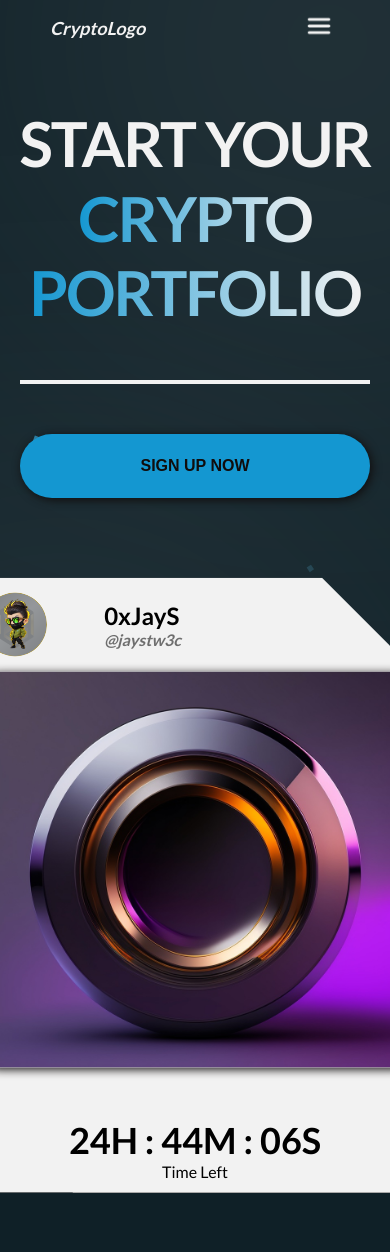
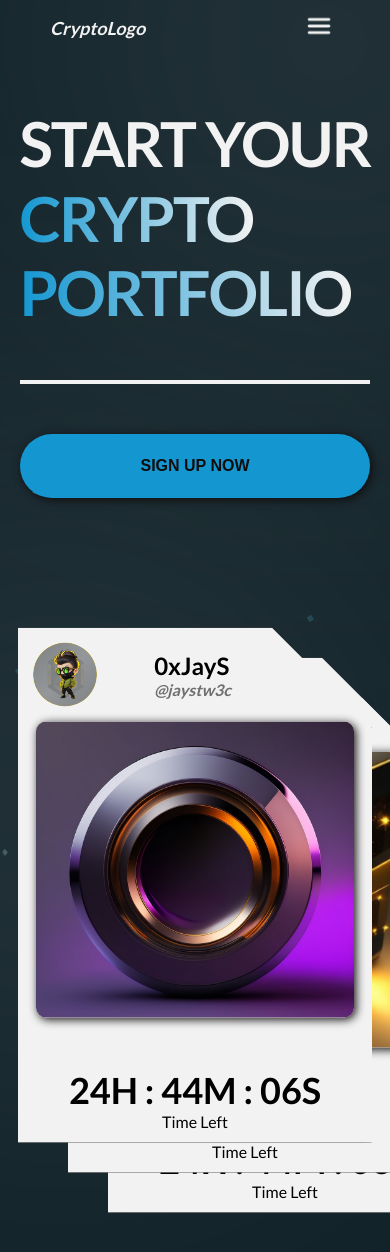
Before and after one commit to JayAlls/landing-page-crypto, a Next.js app: page / in a window 390 px wide. Shown: the top 1252 px of the page. Before the commit the page ends 1193 px from the top, so only its background shows below. Built offline with nearby package versions, Linux system fonts and the light colour scheme.

Commit message:
Card component Responsive Added + Finish the LP

```diff
--- a/src/app/component/Card/style.config.scss
+++ b/src/app/component/Card/style.config.scss
@@ -11,6 +11,11 @@
   background-color: $white;
   clip-path: polygon(0 0, calc(100% - 100px) 0, 100% 100px, 100% 100%, 0 100%);
   box-shadow: 2px 2px 10px $black;
+
+  @include respond-to("medium-large") {
+    width: 354px;
+    height: 515px;
+  }
 
 
 
@@ -52,6 +57,11 @@
     height: 396px;
     overflow: hidden;
     border-radius: 10px;
+
+    @include respond-to("medium-large") {
+      width: 318px;
+      height: 296px;
+    }
     img {
       object-fit: cover;
       width: 100%;
--- a/src/app/component/MainBanner/style.config.scss
+++ b/src/app/component/MainBanner/style.config.scss
@@ -38,7 +38,6 @@
       }
 
       @include respond-to("medium") {
-        text-align: center;
         width: 100%;
       }
     }
@@ -105,6 +104,9 @@
     gap: 100px;
     width: 50%; // Ajustez selon la largeur de vos cartes
     height: 615px; // Hauteur basée sur la hauteur de vos cartes
+    @include respond-to("medium") {
+      margin-bottom: 100px;
+    }
 
     .card {
       position: absolute; // Positionnement absolu pour superposer les cartes
@@ -123,11 +125,18 @@
       &.second {
         z-index: 2;
         transform: scale(0.9) translate(90px, 70px);
+
+        @include respond-to("medium-large") {
+          transform: translate(50px, 30px);
+        }
       }
 
       &.third {
         z-index: 1;
         transform: scale(0.8) translate(200px, 150px);
+        @include respond-to("medium-large") {
+          transform: translate(90px, 70px);
+        }
       }
     }
   }
```
